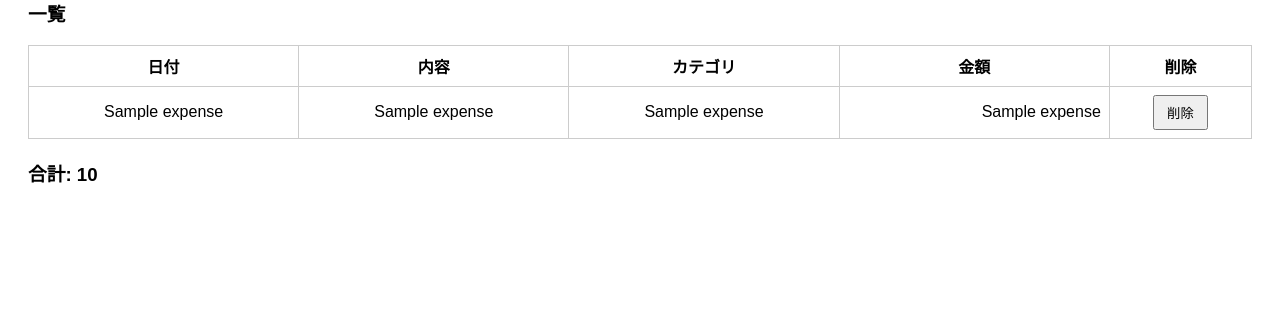
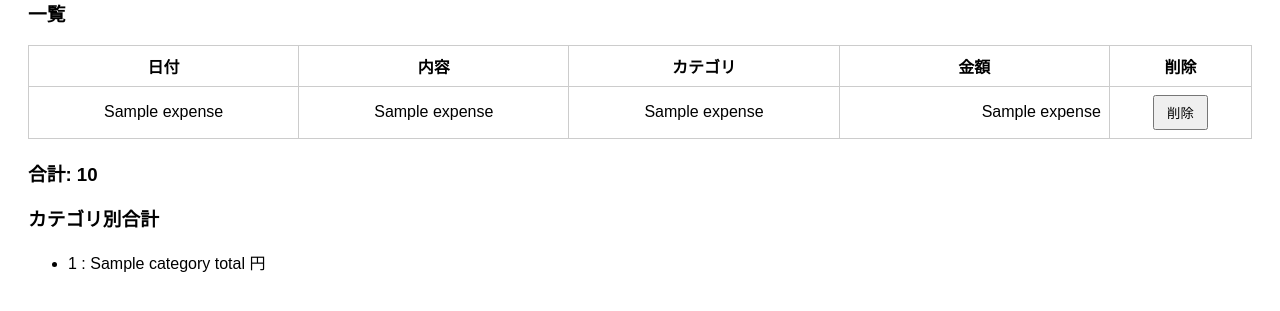
Before and after one commit to 47kq/kakeibo, a Flask app: template templates/index.html in a window 1280 px wide. Shown: the part 218-529 px from the top of the page. Run offline with Flask 3, Linux system fonts and the light colour scheme; the template is opened without the code that fills it: most values are stand-ins (such as "Sample title", 1, 10 or a date in 2020).

Commit message:
カテゴリ別合計

```diff
--- a/app.py
+++ b/app.py
@@ -3,7 +3,6 @@ import sqlite3
 
 app=Flask(__name__)
 
-expenses=[]
 
 def init_db():
     conn=sqlite3.connect("kakeibo.db")
@@ -63,12 +62,27 @@ def index():
 
     expenses=cursor.fetchall()
 
-    conn.close()
 
     #合計
     total =sum(e[4] for e in expenses)
 
-    return render_template("index.html",expenses=expenses,total=total)
+    #カテゴリ別合計
+    cursor=conn.execute("""
+    SELECT category ,SUM(amount)
+    FROM expenses
+    GROUP BY category
+    """)
+
+    category_totals=cursor.fetchall()
+
+    conn.close()
+
+    return render_template(
+        "index.html",
+        expenses=expenses,
+        total=total,
+        category_totals=category_totals
+    )
 
 
 if __name__=="__main__":
--- a/templates/index.html
+++ b/templates/index.html
@@ -62,6 +62,14 @@
         </table>
 
         <h3>合計: {{total}}</h3>
+
+        <h3>カテゴリ別合計</h3>
+
+        <ul>
+            {% for c in category_totals %}
+            <li>{{ c[0] }} : {{c[1]}} 円</li>
+            {% endfor %}
+        </ul>
     </body>
 
 </html>
```
